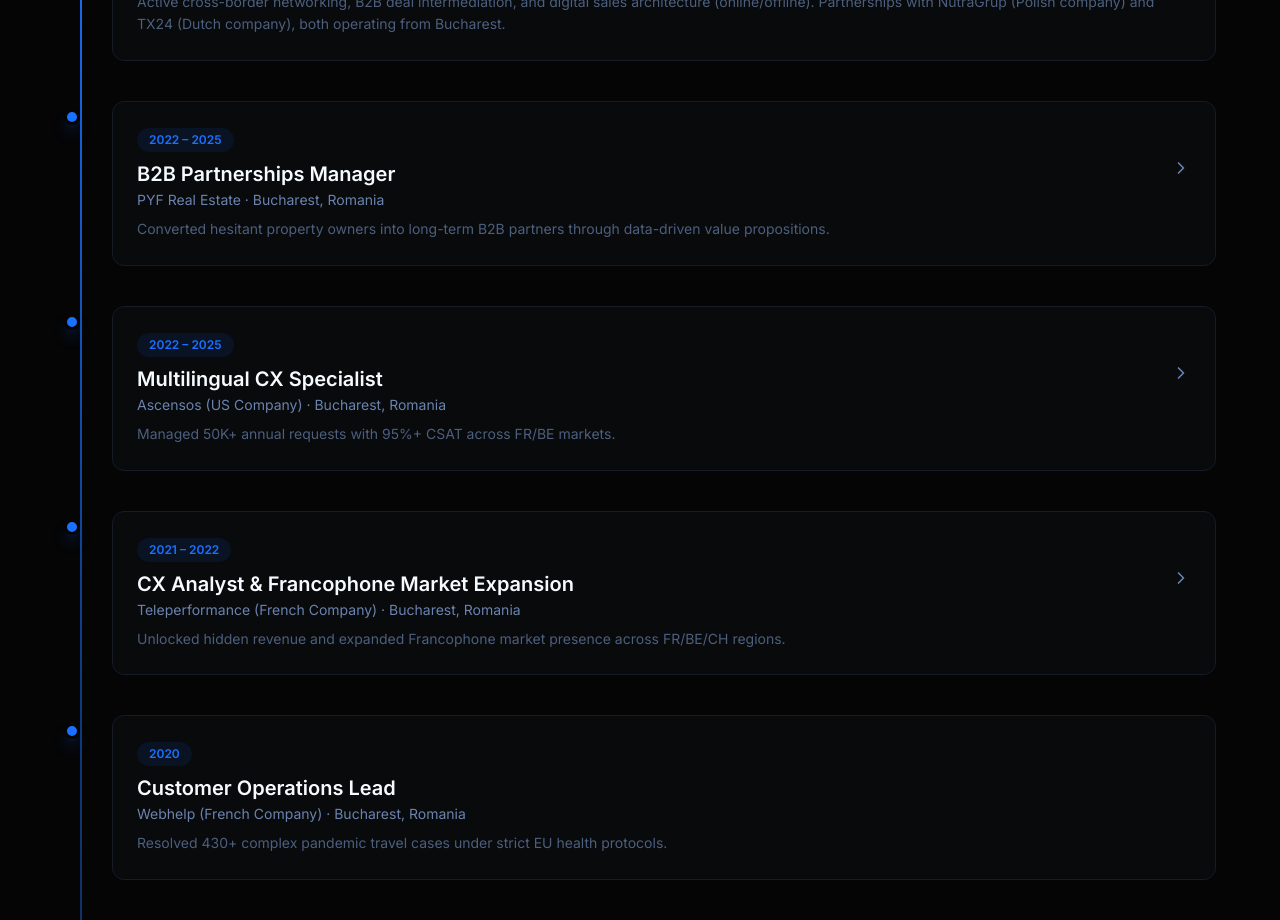
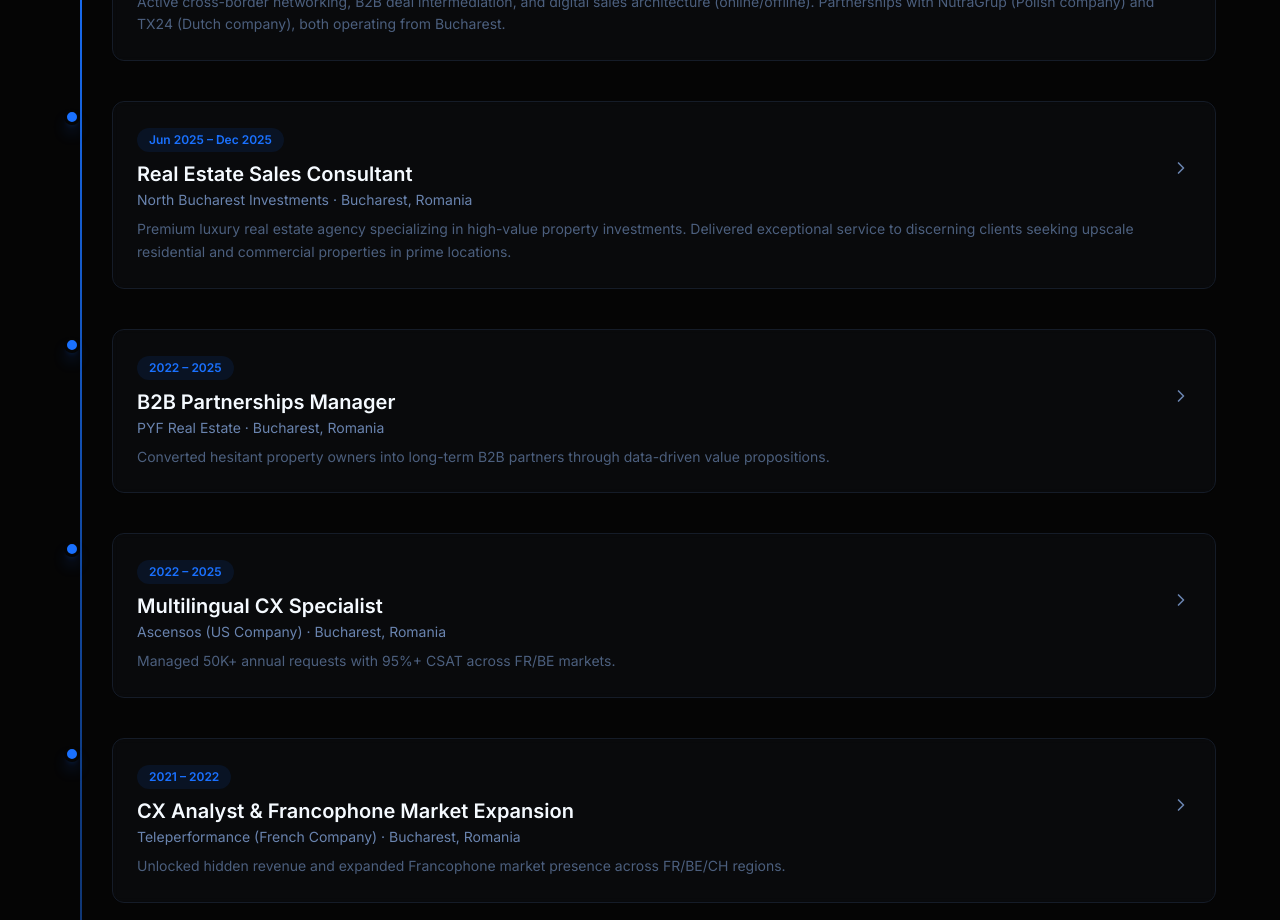
Before and after one commit to zianidjalil/eurogatesolutions-84872, a React (Vite) app: page / in a window 1280 px wide. Shown: the part 4660-5580 px from the top of the page. Built offline with nearby package versions, Linux system fonts and the light colour scheme; the HTML template or start-up script is replaced by a standard one.

Commit message:
Preceding changes

```diff
--- a/src/i18n/translations.ts
+++ b/src/i18n/translations.ts
@@ -46,6 +46,19 @@ export const translations = {
           company: 'Client Portfolio · Bucharest, Romania',
           description: 'Active cross-border networking, B2B deal intermediation, and digital sales architecture (online/offline). Partnerships with NutraGrup (Polish company) and TX24 (Dutch company), both operating from Bucharest.',
           highlights: [] as string[],
+        },
+        {
+          date: 'Jun 2025 – Dec 2025',
+          title: 'Real Estate Sales Consultant',
+          company: 'North Bucharest Investments · Bucharest, Romania',
+          description: 'Premium luxury real estate agency specializing in high-value property investments. Delivered exceptional service to discerning clients seeking upscale residential and commercial properties in prime locations.',
+          highlights: [
+            'Expanding and managing a high-quality client portfolio',
+            'Proactively researching and identifying market opportunities for business development',
+            'Advising and guiding clients to meet their real estate investment goals',
+            'Maintaining and updating a comprehensive database of prospective and active clients',
+            'Working with landlords and French-speaking clientele',
+          ],
         },
         {
           date: '2022 – 2025',
```
